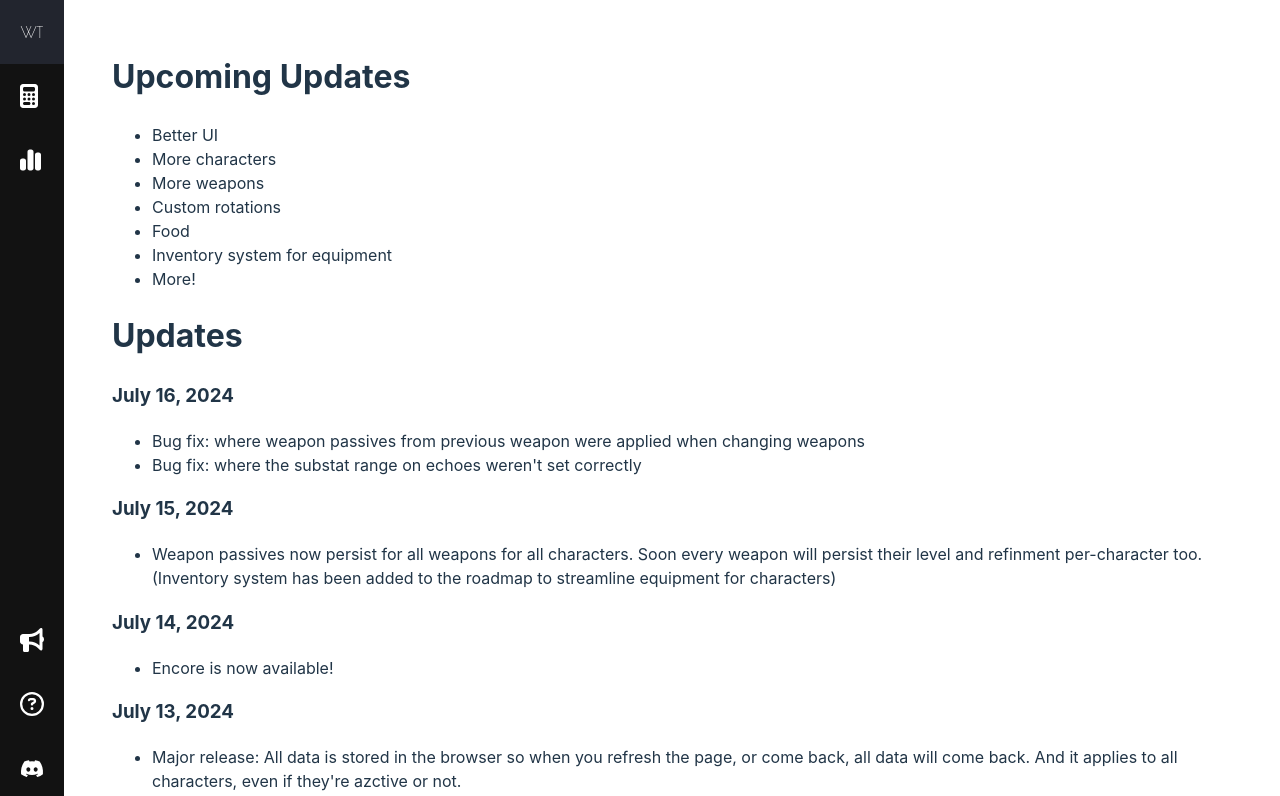
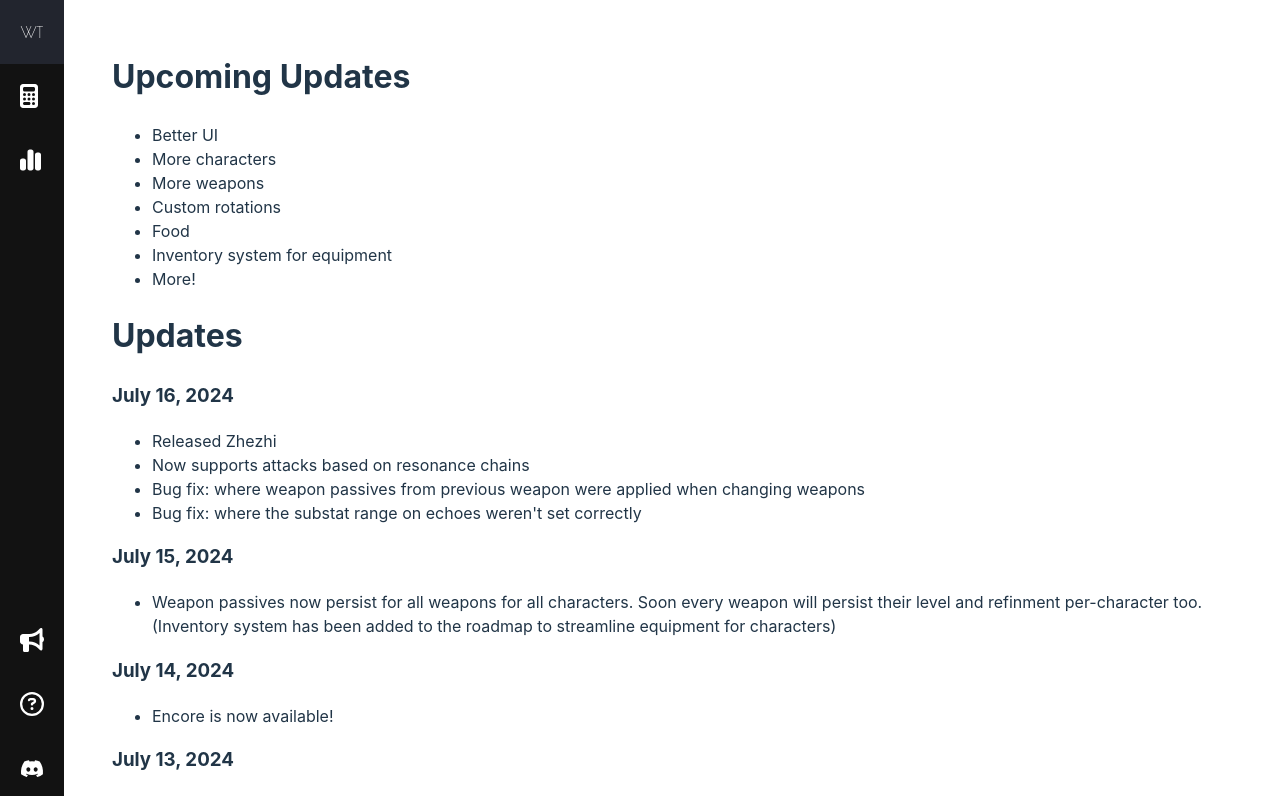
Before and after one commit to ryanbenson/wuthering-waves-optimizer, a Vue app: page /updates in a window 1280 px wide. Shown: the top 796 px of the page. Built offline with nearby package versions, Linux system fonts and the light colour scheme.

Commit message:
Updates page

```diff
--- a/src/components/Calculator.vue
+++ b/src/components/Calculator.vue
@@ -38,7 +38,7 @@
       <div class="screen--character" v-show="curScreen === 'character'">
         <div>
           <div class="alert">
-            All data is now saved 💾 Encore is available 🐻
+            All data is now saved 💾 Zhezhi is available 🖌️
           </div>
           <div class="character__selection">
             <div
--- a/src/pages/UpdatesView.vue
+++ b/src/pages/UpdatesView.vue
@@ -13,6 +13,8 @@
     <h1>Updates</h1>
     <h3>July 16, 2024</h3>
     <ul>
+      <li>Released Zhezhi</li>
+      <li>Now supports attacks based on resonance chains</li>
       <li>
         Bug fix: where weapon passives from previous weapon were applied when
         changing weapons
```
